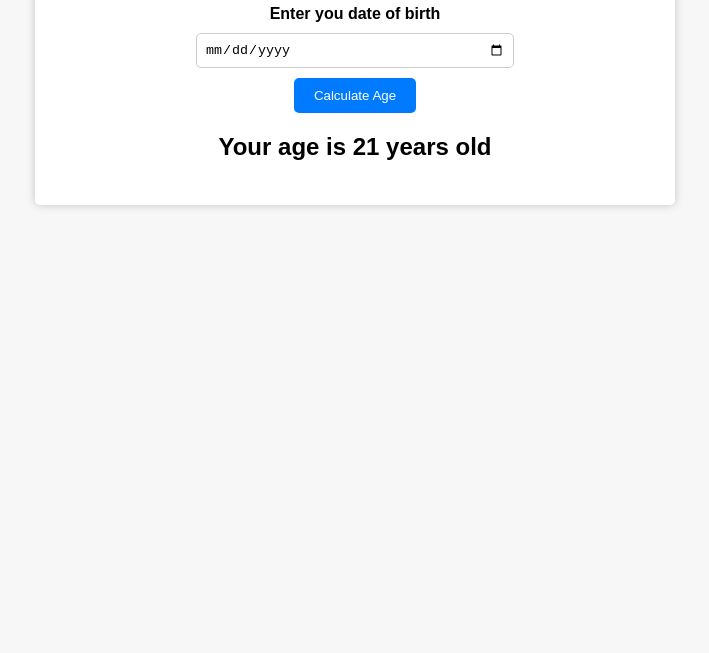
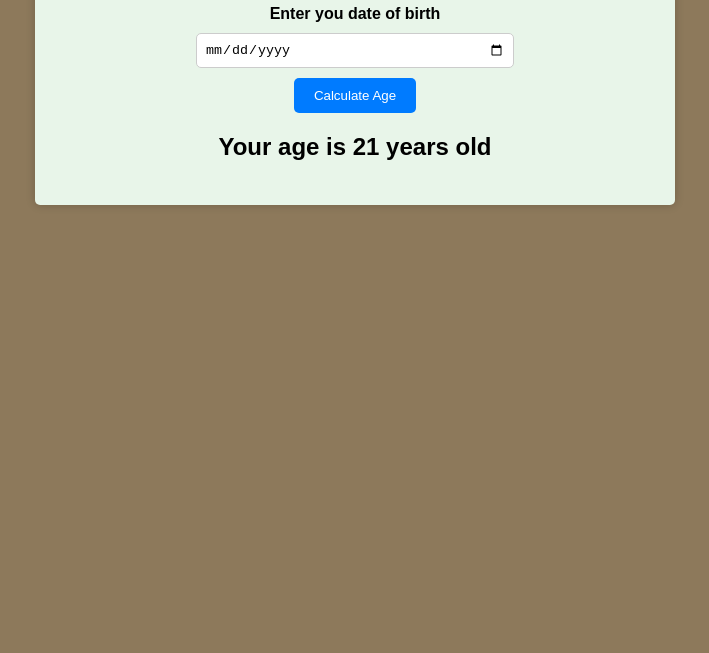
Before and after one commit to Fariyabkhan/age-calculator, a plain HTML site: page index.html in a window 1280 px wide. Shown: the part 147-800 px from the top of the page, without its empty margins (285-994 px from the left). Drawn offline with Linux system fonts and the light colour scheme.

Commit message:
changes made

```diff
--- a/style.css
+++ b/style.css
@@ -2,11 +2,11 @@ body {
   margin: 0;
   padding: 20px;
   font-family: "Montserrat", sans-serif;
-  background-color: #f7f7f7;
+  background-color:#8D795B;  /* #f7f7f7;*/
 }
 
 .container {
-  background-color: white;
+  background-color:#E8F5E9 ;  /*#FFFFFF;*/
   box-shadow: 0 0 10px rgba(0, 0, 0, 0.2);
   padding: 20px;
   max-width: 600px;
```
